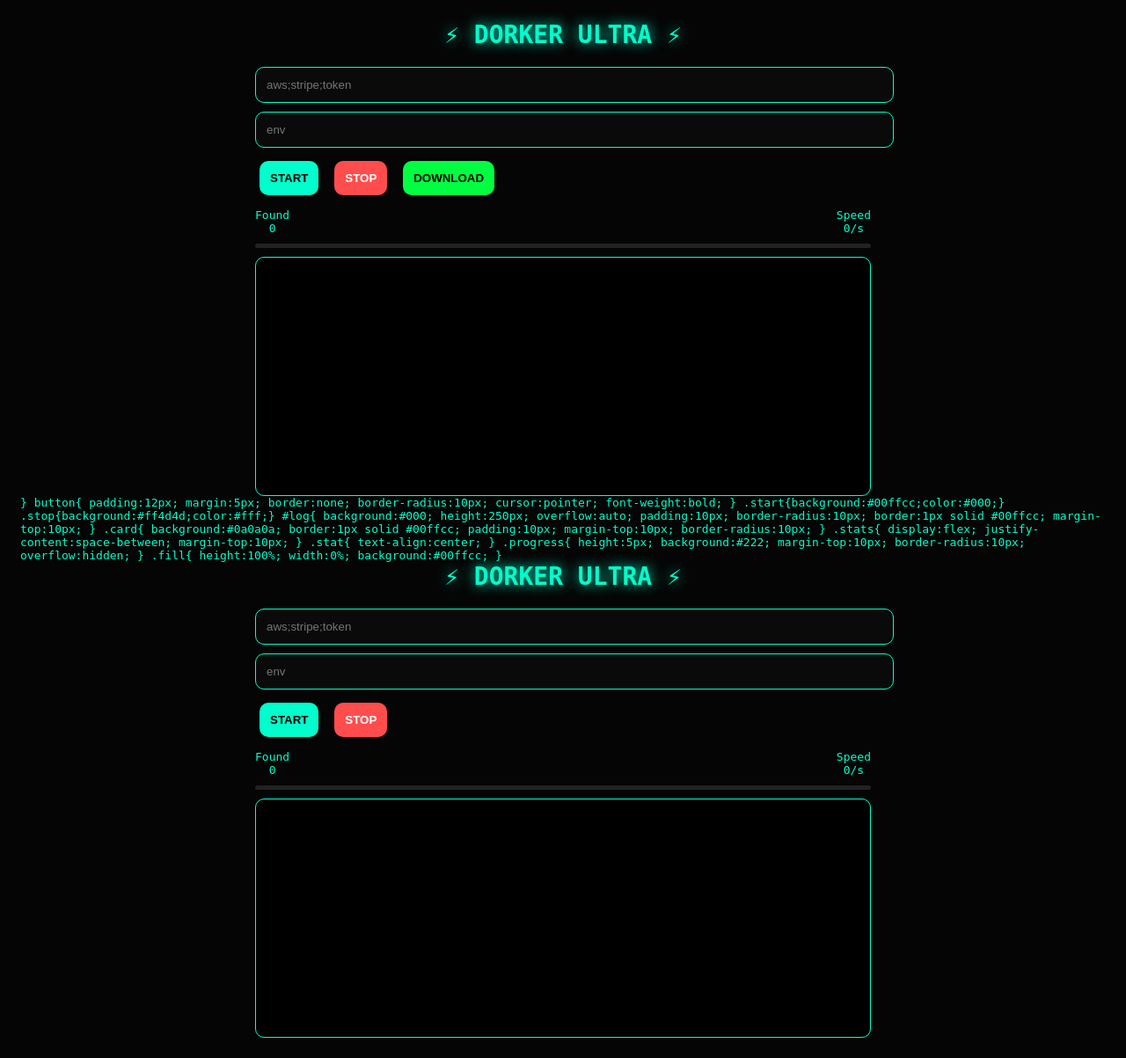
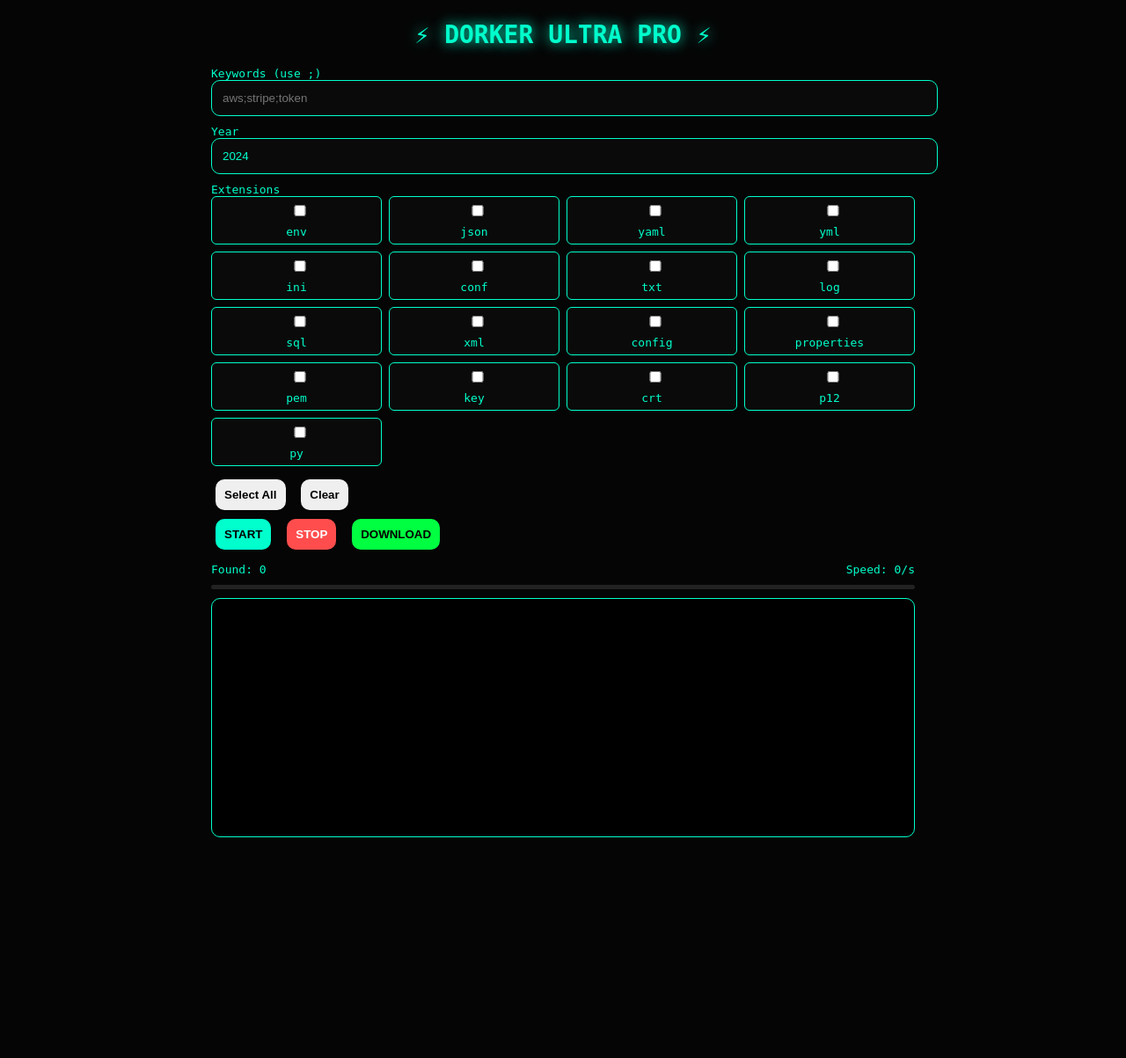
Before and after one commit to gptyasser8-bit/YSHDORKER, a Flask app: page / in a window 1280 px wide. Shown: the whole page at 88% size. After the commit the page ends 952 px from the top, so only its background shows below. Run offline with Flask 3, Linux system fonts and the light colour scheme.

Commit message:
Update index.html

```diff
--- a/templates/index.html
+++ b/templates/index.html
@@ -3,7 +3,7 @@
 <head>
 <meta charset="UTF-8">
 <meta name="viewport" content="width=device-width, initial-scale=1.0">
-<title>Dorker Ultra</title>
+<title>Dorker Ultra Pro</title>
 
 <style>
 body{
@@ -22,7 +22,7 @@ margin-bottom:20px;
 }
 
 .container{
-max-width:700px;
+max-width:800px;
 margin:auto;
 }
 
@@ -37,7 +37,7 @@ border-radius:10px;
 }
 
 button{
-padding:12px;
+padding:10px;
 margin:5px;
 border:none;
 border-radius:10px;
@@ -48,6 +48,21 @@ font-weight:bold;
 .start{background:#00ffcc;color:#000;}
 .stop{background:#ff4d4d;color:#fff;}
 .download{background:#00ff41;color:#000;}
+
+.grid{
+display:grid;
+grid-template-columns:repeat(4,1fr);
+gap:8px;
+margin-bottom:10px;
+}
+
+.ext{
+background:#0a0a0a;
+padding:6px;
+border-radius:6px;
+text-align:center;
+border:1px solid #00ffcc;
+}
 
 #log{
 background:#000;
@@ -73,10 +88,6 @@ justify-content:space-between;
 margin-top:10px;
 }
 
-.stat{
-text-align:center;
-}
-
 .progress{
 height:5px;
 background:#222;
@@ -95,22 +106,38 @@ background:#00ffcc;
 
 <body>
 
-<div class="title">⚡ DORKER ULTRA ⚡</div>
+<div class="title">⚡ DORKER ULTRA PRO ⚡</div>
 
 <div class="container">
 
+<label>Keywords (use ;)</label>
 <input id="keyword" placeholder="aws;stripe;token">
-<input id="ext" placeholder="env">
 
-<div>
+<label>Year</label>
+<input id="year" value="2024">
+
+<label>Extensions</label>
+
+<div class="grid" id="extGrid">
+{% for e in exts %}
+<label class="ext">
+<input type="checkbox" class="extbox" value="{{e}}"> {{e}}
+</label>
+{% endfor %}
+</div>
+
+<button onclick="selectAll()">Select All</button>
+<button onclick="clearAll()">Clear</button>
+
+<br>
+
 <button class="start" onclick="start()">START</button>
 <button class="stop" onclick="stop()">STOP</button>
 <button class="download" onclick="download()">DOWNLOAD</button>
-</div>
 
 <div class="stats">
-<div class="stat">Found<br><span id="found">0</span></div>
-<div class="stat">Speed<br><span id="speed">0/s</span></div>
+<div>Found: <span id="found">0</span></div>
+<div>Speed: <span id="speed">0/s</span></div>
 </div>
 
 <div class="progress">
@@ -133,10 +160,26 @@ el.innerHTML += t+"<br>"
 el.scrollTop = el.scrollHeight
 }
 
+function selectAll(){
+document.querySelectorAll(".extbox").forEach(e=>e.checked=true)
+}
+
+function clearAll(){
+document.querySelectorAll(".extbox").forEach(e=>e.checked=false)
+}
+
+function getExt(){
+let ex=[]
+document.querySelectorAll(".extbox:checked").forEach(e=>{
+ex.push(e.value)
+})
+return ex
+}
+
 function start(){
 found=0
+document.getElementById("log").innerHTML=""
 document.getElementById("results").innerHTML=""
-document.getElementById("log").innerHTML=""
 startTime=Date.now()
 
 fetch("/start",{
@@ -144,7 +187,8 @@ method:"POST",
 headers:{'Content-Type':'application/json'},
 body:JSON.stringify({
 keyword:keyword.value,
-ext:ext.value
+year:year.value,
+ext:getExt()
 })
 })
 
@@ -183,166 +227,10 @@ async function loadResults(){
 let r = await fetch("/results")
 let data = await r.json()
 
-let div = document.getElementById("results")
+let div=document.getElementById("results")
 div.innerHTML=""
 
-data.forEach(x=>{
-div.innerHTML += `<div class="card">
-<b>${x.url}</b><br>
-${x.secrets.join("<br>")}
-</div>`
-})
-}
-</script>
-
-</body>
-</html>}
-
-button{
-padding:12px;
-margin:5px;
-border:none;
-border-radius:10px;
-cursor:pointer;
-font-weight:bold;
-}
-
-.start{background:#00ffcc;color:#000;}
-.stop{background:#ff4d4d;color:#fff;}
-
-#log{
-background:#000;
-height:250px;
-overflow:auto;
-padding:10px;
-border-radius:10px;
-border:1px solid #00ffcc;
-margin-top:10px;
-}
-
-.card{
-background:#0a0a0a;
-border:1px solid #00ffcc;
-padding:10px;
-margin-top:10px;
-border-radius:10px;
-}
-
-.stats{
-display:flex;
-justify-content:space-between;
-margin-top:10px;
-}
-
-.stat{
-text-align:center;
-}
-
-.progress{
-height:5px;
-background:#222;
-margin-top:10px;
-border-radius:10px;
-overflow:hidden;
-}
-
-.fill{
-height:100%;
-width:0%;
-background:#00ffcc;
-}
-</style>
-</head>
-
-<body>
-
-<div class="title">⚡ DORKER ULTRA ⚡</div>
-
-<div class="container">
-
-<input id="keyword" placeholder="aws;stripe;token">
-<input id="ext" placeholder="env">
-
-<div>
-<button class="start" onclick="start()">START</button>
-<button class="stop" onclick="stop()">STOP</button>
-</div>
-
-<div class="stats">
-<div class="stat">Found<br><span id="found">0</span></div>
-<div class="stat">Speed<br><span id="speed">0/s</span></div>
-</div>
-
-<div class="progress">
-<div class="fill" id="bar"></div>
-</div>
-
-<div id="log"></div>
-<div id="results"></div>
-
-</div>
-
-<script>
-let source;
-let found=0;
-let startTime;
-
-function log(t){
-let el=document.getElementById("log")
-el.innerHTML += t+"<br>"
-el.scrollTop = el.scrollHeight
-}
-
-function start(){
-found=0
-document.getElementById("results").innerHTML=""
-document.getElementById("log").innerHTML=""
-startTime=Date.now()
-
-fetch("/start",{
-method:"POST",
-headers:{'Content-Type':'application/json'},
-body:JSON.stringify({
-keyword:keyword.value,
-ext:ext.value
-})
-})
-
-if(source) source.close()
-source = new EventSource("/logs")
-
-source.onmessage = e=>{
-log(e.data)
-
-if(e.data.includes("FOUND")){
-found++
-document.getElementById("found").innerText=found
-
-let elapsed=(Date.now()-startTime)/1000
-let speed=(found/elapsed).toFixed(1)
-document.getElementById("speed").innerText=speed+"/s"
-
-let progress=Math.min(found*5,100)
-document.getElementById("bar").style.width=progress+"%"
-}
-}
-
-setInterval(loadResults,2000)
-}
-
-function stop(){
-fetch("/stop",{method:"POST"})
-if(source) source.close()
-}
-
-async function loadResults(){
-let r = await fetch("/results")
-let data = await r.json()
-
-let div = document.getElementById("results")
-div.innerHTML=""
-
-data.forEach(x=>{
+data.results.forEach(x=>{
 div.innerHTML += `<div class="card">
 <b>${x.url}</b><br>
 ${x.secrets.join("<br>")}
```
